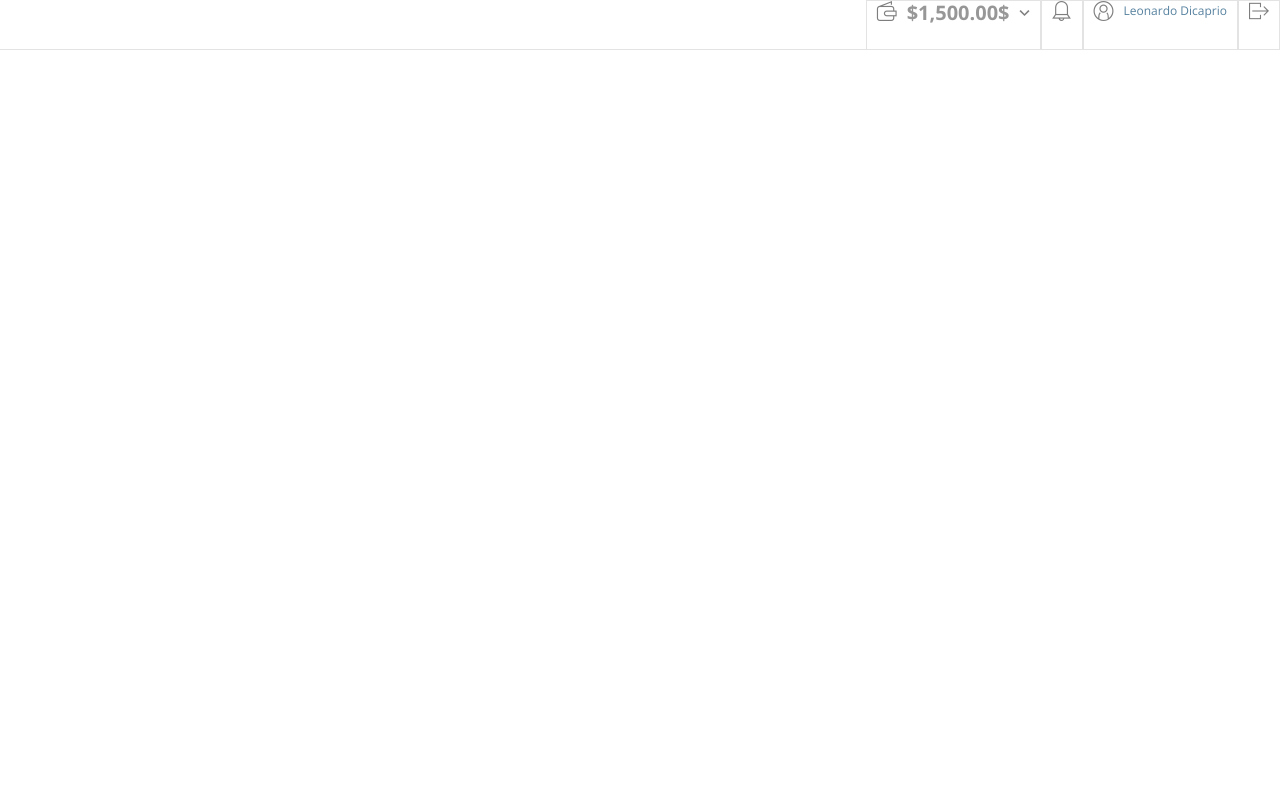
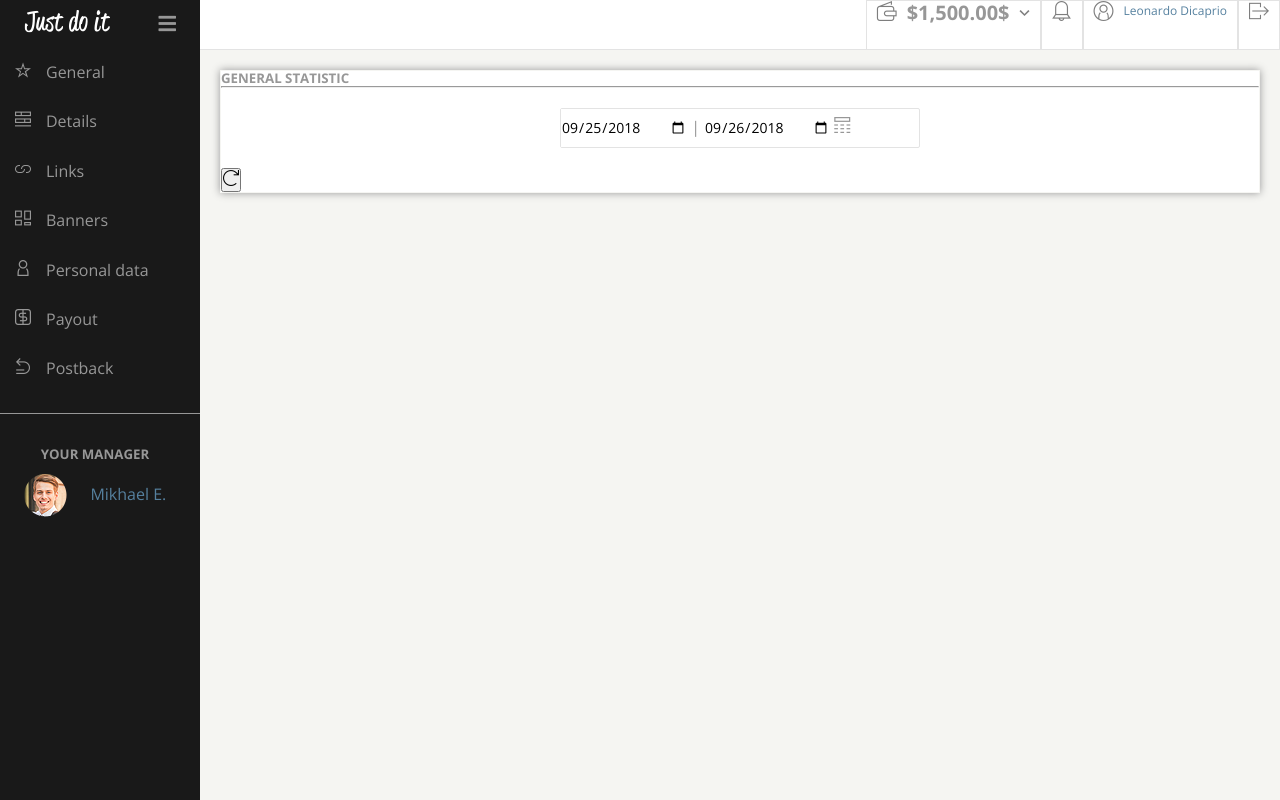
Before and after one commit to golmar92/solo-project, a website: page index.html in a window 1280 px wide. Drawn offline with nearby package versions, Linux system fonts and the light colour scheme.

Commit message:
sidebar finished, start main content

```diff
--- a/images/fonts/_Glyphter.scss
+++ b/images/fonts/_Glyphter.scss
@@ -9,7 +9,7 @@
     font-weight: normal;
     font-style: normal;
 }
-[class^='icon']:before{
+[class*='icon-']:before{
 	display: inline-block;
    font-family: 'Glyphter';
    font-style: normal;
--- a/index.html
+++ b/index.html
@@ -2,6 +2,7 @@
 <html>
 	<head>
 		<title>Solo Project</title>
+		<link rel="stylesheet" href="https://use.fontawesome.com/releases/v5.3.1/css/all.css" integrity="sha384-mzrmE5qonljUremFsqc01SB46JvROS7bZs3IO2EmfFsd15uHvIt+Y8vEf7N7fWAU" crossorigin="anonymous">
 		<link rel="stylesheet" type="text/css" href="css/style.css">
 		<meta charset="utf-8">
 	</head>
@@ -9,16 +10,50 @@
 		<header class="top-bar">
 			<div class="top-bar_container">
 				<button class="top-bar_button">
-					<span class="icon icon-wallet"></span>
+					<span class="top-bar_icon icon-wallet"></span>
 					<span class="money">$1,500.00$</span>
-					<span class="icon icon_small icon-arrow-down-small"></span>
+					<span class="top-bar_icon icon_small icon-arrow-down-small"></span>
 				</button>
-				<button class="top-bar_button"><span class="icon icon-notification"></span></button>
-				<button class="top-bar_button"><span class="icon icon-profile"></span><a class="profile" href="#">Leonardo Dicaprio</a></button>
-				<button class="top-bar_button"><span class="icon icon-quit"></span></button>
+				<button class="top-bar_button"><span class="top-bar_icon icon-notification"></span></button>
+				<button class="top-bar_button"><span class="top-bar_icon icon-profile"></span><a class="profile" href="#">Leonardo Dicaprio</a></button>
+				<button class="top-bar_button"><span class="top-bar_icon icon-quit"></span></button>
 			</div>
 		</header>
-		<section class="sidebar"></section>
+		<section class="sidebar">
+			<div class="sidebar_header">
+				<div class="sidebar_logo"><img src="images/logo.png"></div>
+				<div class="sidebar_hamburger"><i class="fas fa-bars hamburger"></i></div>
+			</div>
+			<div class="sidebar_menu">
+				<div class="menu_position general"><span class="menu_icon icon-general"></span>General</div>
+				<div class="menu_position details"><span class="menu_icon icon-details"></span>Details</div>
+				<div class="menu_position links"><span class="menu_icon icon-links"></span>Links</div>
+				<div class="menu_position banners"><span class="menu_icon icon-banners"></span>Banners</div>
+				<div class="menu_position personal-data"><span class="menu_icon icon-personaldata"></span>Personal data</div>
+				<div class="menu_position payout"><span class="menu_icon icon-payout"></span>Payout</div>
+				<div class="menu_position postback"><span class="menu_icon icon-postback"></span>Postback</div>
+			</div>
+			<div class="sidebar_chat">
+				<div class="chat_position">
+					<h5>YOUR MANAGER</h5>
+					<div class="chat_profile"><img src="images/photo.png"> Mikhael E.</div>
+				</div>
+			</div>
+		</section>
+		<section class="main_content">
+			<div class="content_general-statistic">
+				<h5>GENERAL STATISTIC</h5>
+				<hr>
+				<div class="date-box">
+					<input type="date" name="start" value="2018-09-25">
+					<span class="separator">|</span>
+					<input type="date" name="end" value="2018-09-26">
+					<span class="icon-calendar"></span>
+				</div>
+				<button class="refresh-button"><span class="icon-refresh"></span></button>
+			</div>
 
+			</div>
+		</section>
 	</body>
 </html>
--- a/sass/style.scss
+++ b/sass/style.scss
@@ -13,6 +13,7 @@
 
 body {
 	font-family: 'Open Sans', sans-serif;
+	background-color: #F5F5F2;
 }
 
 .top-bar {
@@ -22,6 +23,7 @@ body {
 	border-bottom: 1px solid #E3E3E3;
 	display: flex;
 	justify-content: flex-end;
+	position: fixed;
 }
 
 .top-bar_container {
@@ -35,11 +37,11 @@ body {
 	font-size: 20px;
 	display: flex;
 	transition: 0.3s;
-	.icon {
+	.top-bar_icon {
 		margin: 0 10px;
 		opacity: 0.5;
 		transition: 0.3s;
-		}
+	}
 	.icon_small {
 		font-size: 10px;
 		line-height: 27px;
@@ -60,7 +62,7 @@ body {
 	&:hover {
 		cursor: pointer;
 		background-color: #F5F5F2;
-		.icon {
+		.top-bar_icon {
 			opacity: 1;
 		}
 		.money {
@@ -71,3 +73,96 @@ body {
 		}
 	}
 }
+
+.sidebar {
+	width: 200px;
+	height: 100%;
+	background-color: #191919;
+	position: fixed;
+	color: #979797;
+	.sidebar_header {
+		display: flex;
+    	justify-content: space-around;
+    	.sidebar_logo {
+    		padding: 10px 0;
+    	}
+		.sidebar_hamburger {
+			padding: 12px 0;
+    		font-size: 20px;
+    		color: #979797;
+    		.hamburger {
+    			&:hover {
+    				color: #F58220;
+    				cursor: pointer;
+    			}
+    		}
+		}
+	}
+	.sidebar_menu {
+		display: flex;
+    	flex-direction: column;
+    	padding-bottom: 20px;
+    	.menu_position {
+    		padding: 15px;
+    		transition: all 0.2s;
+    		&:hover {
+				color: #ffffff;
+				background-color: lighten(#191919, 10%);
+				border-left: 4px solid #F58220;
+				cursor: pointer;
+			}
+    		.menu_icon {
+    			padding-right: 15px;
+    		}
+    	}
+	}
+	.sidebar_chat {
+		padding-top: 20px;
+		border-top: 1px solid #979797;
+		.chat_position {
+			padding: 0 10px 10px 0;
+			line-height: 40px;
+			text-align: center;
+			transition: all 0.2s;
+			&:hover {
+				background-color: lighten(#191919, 10%);
+				cursor: pointer;
+				color: #ffffff;
+				.chat_profile {
+					color: #F58220;
+				}
+			}
+			.chat_profile {
+				display: flex;
+    			justify-content: space-evenly;
+    			color: #56819F;
+			}
+		}
+	}
+}
+
+.main_content {
+	color: #979797;
+	position: absolute;
+	width: calc(100% - 200px);
+	top: 50px;
+	left: 200px;
+	padding: 20px;
+	.content_general-statistic {
+		background-color: #ffffff;
+		border: 1px solid #F5F5F2;
+		box-shadow: 0px 0px 8px #979797;
+		.date-box {
+			border: 1px solid #e3e3e3;
+			border-radius: 2px;
+			width: 360px;
+			margin: 20px auto;
+			input {
+				font-size: 14px;
+				padding: 10px 0;
+				border-width: 0px;
+
+			}
+		}
+	}
+}
```
Also changed, not shown: css/style.css, images/icons/menu-hamburger.svg (added), images/logo.png (added), images/photo.png (added).
